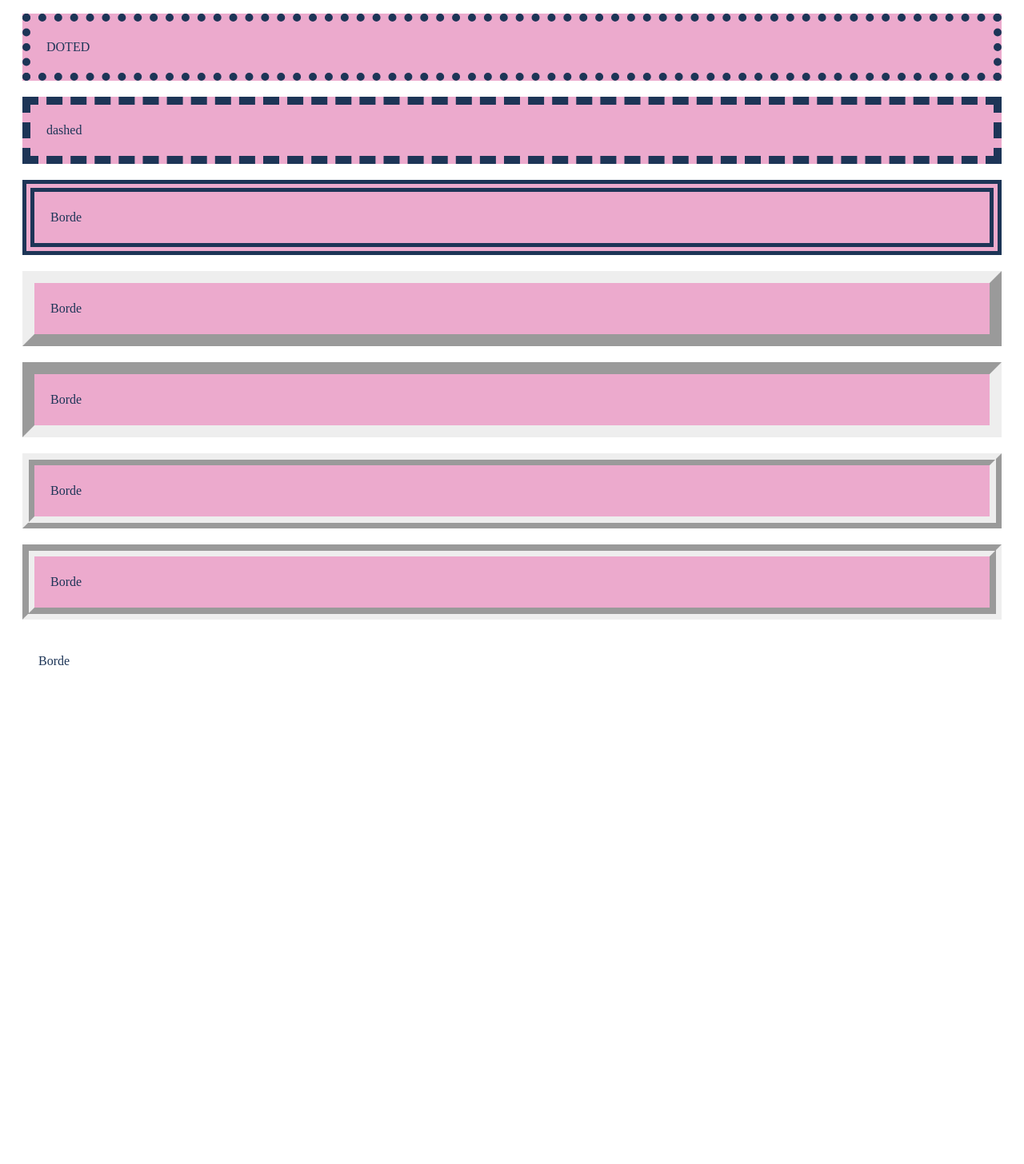
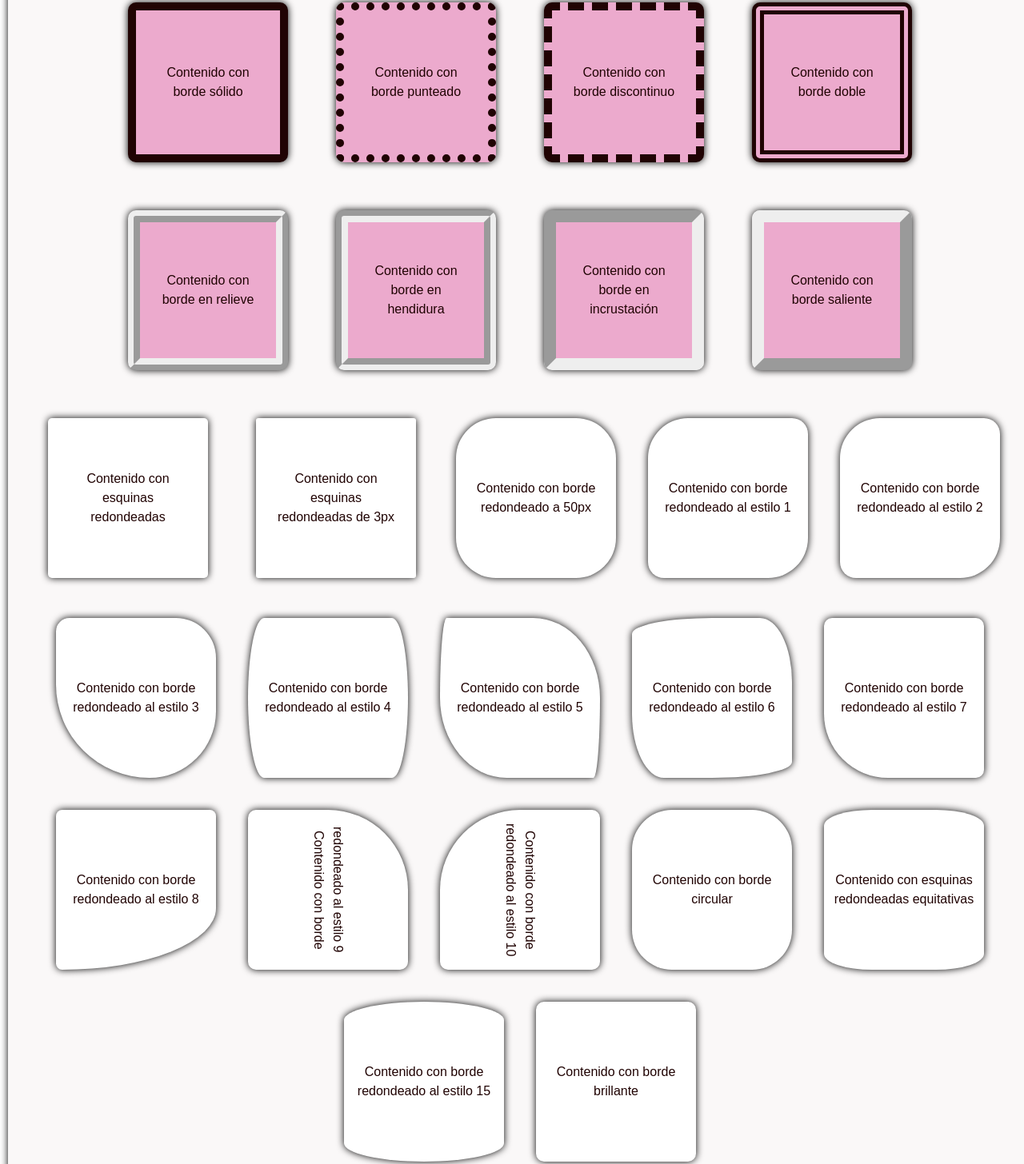
Before and after one commit to m-lucy2405/The-Worst-Generation, a website: page Home/HTML/Index_bordes.html in a window 1280 px wide. Shown: the part 107-1563 px from the top of the page at 80% size. Before the commit the page ends 986 px from the top, so only its background shows below. Drawn offline with Linux system fonts and the light colour scheme; files whose address does not match are found by name.

Commit message:
Nueva Actualizacion de diseño de bordes sobras y form Maquetado {Yosselin}

```diff
--- a/Home/HTML/Index_bordes.html
+++ b/Home/HTML/Index_bordes.html
@@ -3,20 +3,177 @@
 <head>
     <meta charset="UTF-8">
     <meta name="viewport" content="width=device-width, initial-scale=1.0">
-    <link rel="stylesheet" href="/Home/main.css">
+    <link rel="stylesheet" href="../../Home/main.css">
     <title>Bordes</title>
 </head>
 <body>
-    <div class="borde__solido">ESTILO DE BORDE</div>
-    <div class="borde__dotted "> DOTED</div>
-    <div class="borde__dashed">dashed</div>
-    <div class="borde__double">Borde</div>
-    <div class="borde__outset">Borde</div>
-    <div class="borde__inset">Borde</div>
-    <div class="borde__ridge ">Borde</div>
-    <div class="borde__groove">Borde</div>
-    <div class="borde__Esquinas_dedondeada">Borde</div>
+
+    <h1 class="title">Bordes y redondeado</h1>
+    <div class="contenedor__Bordes">
+        <!-- Ejemplo de borde sólido -->
+    <div class="borde__solido">
+        Contenido con borde sólido
+    </div>
+
+    <!-- Ejemplo de borde punteado -->
+    <div class="borde__dotted">
+        Contenido con borde punteado
+    </div>
+
+    <!-- Ejemplo de borde discontinuo -->
+    <div class="borde__dashed">
+        Contenido con borde discontinuo
+    </div>
+
+    <!-- Ejemplo de borde doble -->
+    <div class="borde__double">
+        Contenido con borde doble
+    </div>
+
+    <!-- Ejemplo de borde en relieve -->
+    <div class="borde__ridge">
+        Contenido con borde en relieve
+    </div>
+
+    <!-- Ejemplo de borde en hendidura -->
+    <div class="borde__groove">
+        Contenido con borde en hendidura
+    </div>
+
+    <!-- Ejemplo de borde en incrustación -->
+    <div class="borde__inset">
+        Contenido con borde en incrustación
+    </div>
+
+    <!-- Ejemplo de borde saliente -->
+    <div class="borde__outset">
+        Contenido con borde saliente
+    </div>
+
+    <!-- Ejemplo de borde con esquinas redondeadas -->
+    <div class="borde__Esquinas_dedondeada">
+        Contenido con esquinas redondeadas
+    </div>
+
+    <!-- Ejemplo de borde con esquinas redondeadas de 3px -->
+    <div class="borde__Esquinas_dedondeada__3px">
+        Contenido con esquinas redondeadas de 3px
+    </div>
+
+    <!-- Ejemplo de borde redondeado a 50px -->
+    <div class="borde__redondeado__50px">
+        Contenido con borde redondeado a 50px
+    </div>
+
+    <!-- Ejemplo de borde redondeado al estilo 1 -->
+    <div class="borde__redondeado__1">
+        Contenido con borde redondeado al estilo 1
+    </div>
+
+    <!-- Ejemplo de borde redondeado al estilo 2 -->
+    <div class="borde__redondeado__2">
+        Contenido con borde redondeado al estilo 2
+    </div>
+
+    <!-- Ejemplo de borde redondeado al estilo 3 -->
+    <div class="borde__redondeado__3">
+        Contenido con borde redondeado al estilo 3
+    </div>
+
+    <!-- Ejemplo de borde redondeado al estilo 4 -->
+    <div class="borde__redondeado__4">
+        Contenido con borde redondeado al estilo 4
+    </div>
+
+    <!-- Ejemplo de borde redondeado al estilo 5 -->
+    <div class="borde__redondeado__5">
+        Contenido con borde redondeado al estilo 5
+    </div>
+
+    <!-- Ejemplo de borde redondeado al estilo 6 -->
+    <div class="borde__redondeado__6">
+        Contenido con borde redondeado al estilo 6
+    </div>
+
+    <!-- Ejemplo de borde redondeado al estilo 7 -->
+    <div class="borde__redondeado__7">
+        Contenido con borde redondeado al estilo 7
+    </div>
+
+    <!-- Ejemplo de borde redondeado al estilo 8 -->
+    <div class="borde__redondeado__8">
+        Contenido con borde redondeado al estilo 8
+    </div>
+
+    <!-- Ejemplo de borde redondeado al estilo 9 -->
+    <div class="borde__redondeado__9">
+        Contenido con borde redondeado al estilo 9
+    </div>
+
+    <!-- Ejemplo de borde redondeado al estilo 10 -->
+    <div class="borde__redondeado__10">
+        Contenido con borde redondeado al estilo 10
+    </div>
+
+    <!-- Ejemplo de borde circular -->
+    <div class="borde__circle">
+        Contenido con borde circular
+    </div>
+
+    <!-- Ejemplo de borde con esquinas redondeadas equitativas -->
+    <div class="borde__equna">
+        Contenido con esquinas redondeadas equitativas
+    </div>
+
+    <!-- Ejemplo de borde redondeado al estilo 15 -->
+    <div class="borde__redondeado__15">Contenido con borde redondeado al estilo 15</div>
+
+    <!-- Ejemplo de borde brillante -->
+    <div class="borde-brillante">Contenido con borde brillante</div>
+    </div>
 
 
 </body>
 </html>
+
+<style>
+    *{
+        margin: 0;
+        padding: 0;
+        box-sizing: border-box;
+    }
+    body{
+        font-family: 'Roboto', sans-serif;
+    }
+   .contenedor__Bordes{
+    border: none;
+    width: 100%;
+    height: auto;
+    background-color: rgb(250, 248, 248);
+    color: rgb(32, 3, 3);
+    padding: 20px;
+    display: flex;
+    flex-wrap: wrap;
+    gap: 20px;
+    font-family: fantasy;
+
+
+
+
+   }
+   div {
+    margin: 10px;
+    width: 200px;
+    height: 200px;
+    background-color: rgb(255, 255, 255);
+    border-radius: 10px;
+    box-shadow: 0px 0px 10px 0px rgb(0, 0, 0);
+    margin: 10px;
+    text-align: center;
+    display: flex;
+    justify-content: center;
+    align-items: center;
+   }
+
+
+</style>
```
Also changed, not shown: Home/HTML/Index_botones.html (+6 -18 lines).
